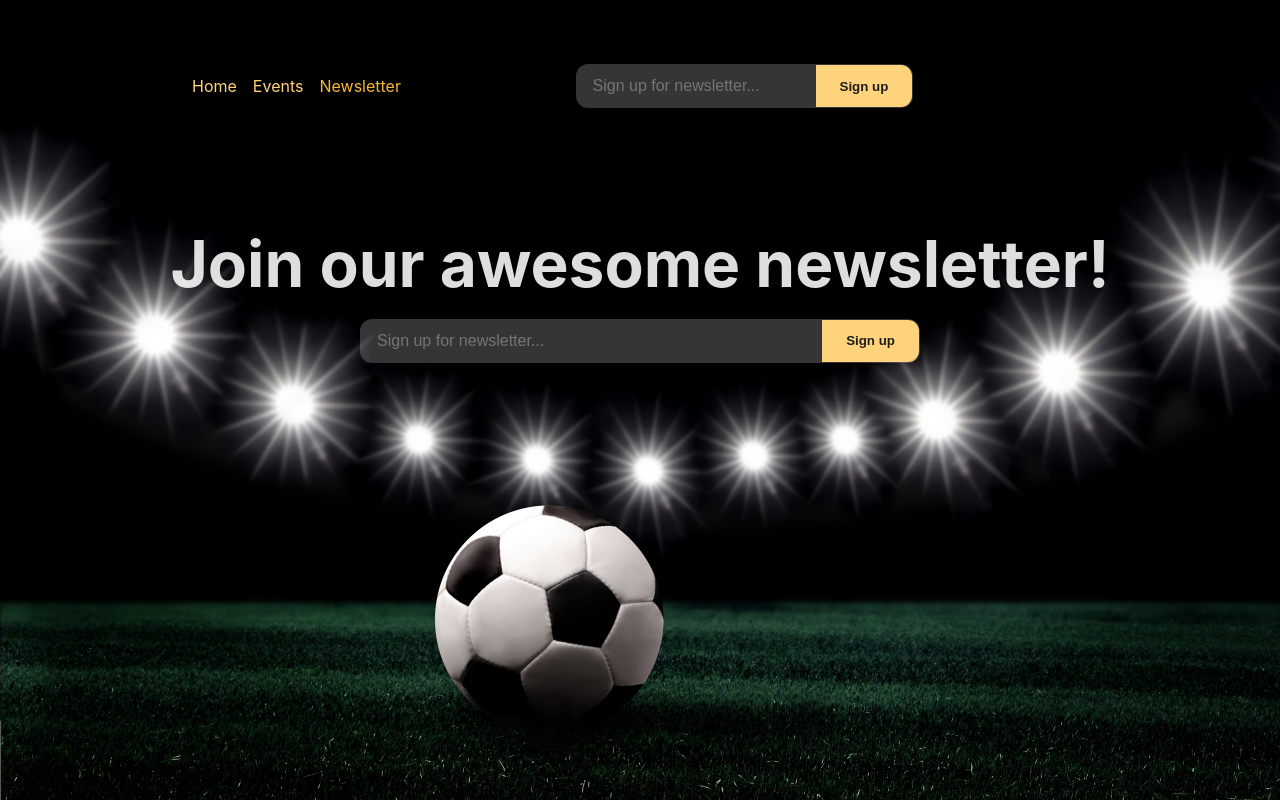
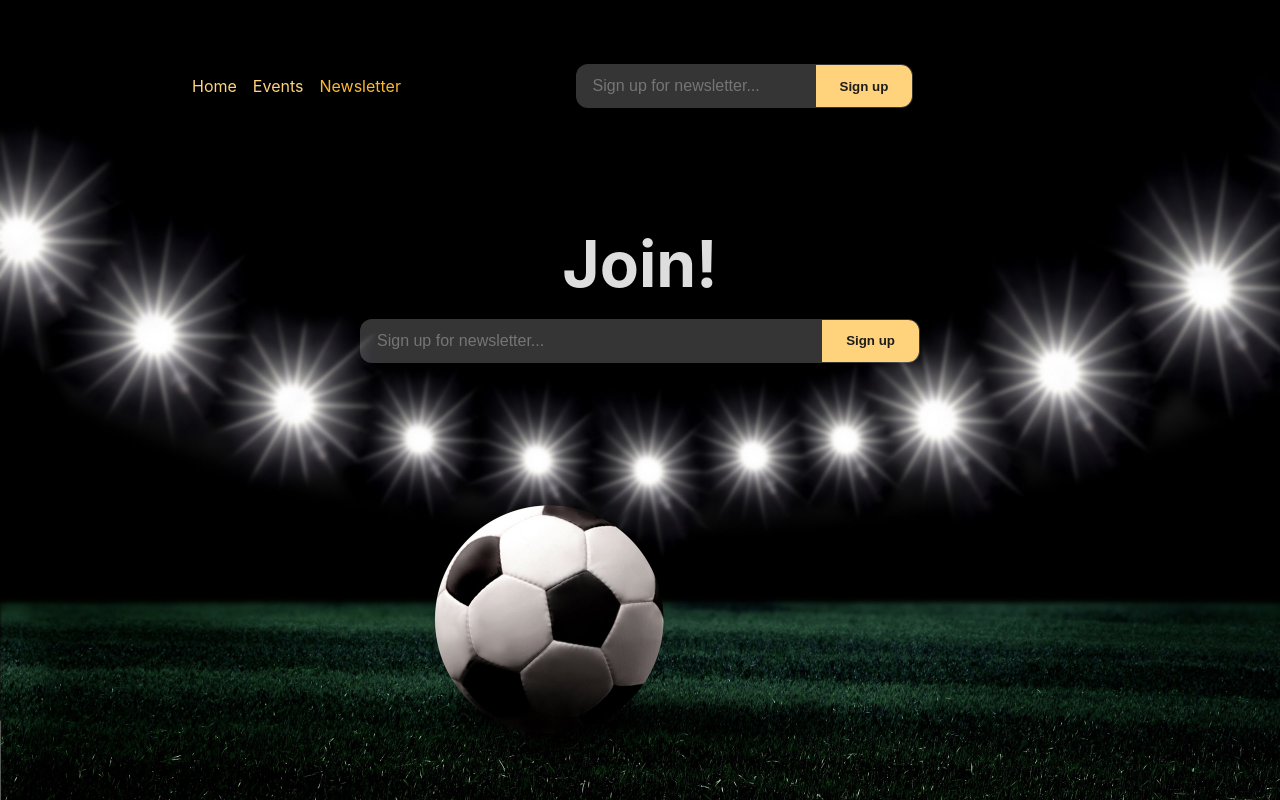
Before and after one commit to Jehoz05/Event-Management, a React (Create React App) app in the folder frontend/: page /newsletter in a window 1280 px wide. Built offline with nearby package versions, Linux system fonts and the light colour scheme.

Commit message:
Update Newsletter.js

```diff
--- a/frontend/src/pages/Newsletter.js
+++ b/frontend/src/pages/Newsletter.js
@@ -3,7 +3,7 @@ import PageContent from "../components/PageContent";
 
 function NewsletterPage() {
   return (
-    <PageContent title="Join our awesome newsletter!">
+    <PageContent title="Join!">
       <NewsletterSignup />
     </PageContent>
   );
```
